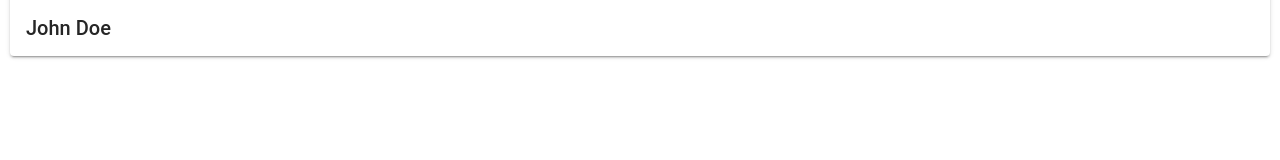
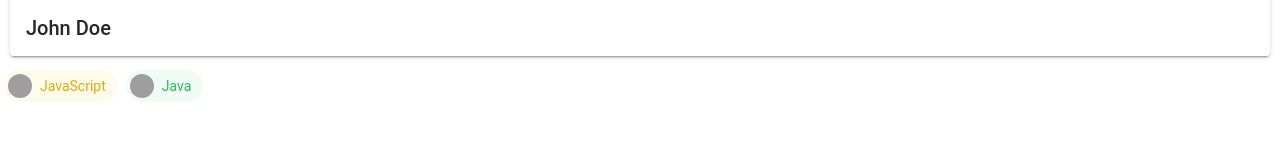
Before and after one commit to MaximeHavez/mycomp_ionic, a React (Create React App) app: page /ProfilDetail/2 in a window 1280 px wide. Shown: the part 369-529 px from the top of the page. Built offline with nearby package versions, Linux system fonts and the light colour scheme; data requests are answered from the project's data file; grey boxes are pictures that could not be loaded.

Commit message:
Feat : ajout de compétences a un user

```diff
--- a/db.json
+++ b/db.json
@@ -19,15 +19,55 @@
       "firstname": "John",
       "lastname": "Doe",
       "img": "",
-      "competences": [
-        "805eb530-5d8c-9863-13e2-ed4cdb76282e"
-      ]
+      "niveaux": {
+        "competences": [
+          {
+            "competence": {
+              "id": "805eb530-5d8c-9863-13e2-ed4cdb76282e",
+              "nom": "JavaScript",
+              "img": "https://ionicframework.com/docs/img/demos/card-media.png",
+              "description": "Lorem ipsum dolor sit amet, consectetur adipiscing elit, sed do eiusmod tempor incididunt ut labore et dolore magna aliqua. Ut enim ad minim veniam, quis nostrud exercitation ullamco laboris nisi ut aliquip ex ea commodo consequat. Duis aute irure dolor in reprehenderit in voluptate velit esse cillum dolore eu fugiat nulla pariatur. Excepteur sint occaecat cupidatat non proident, sunt in culpa qui officia deserunt mollit anim id est laborum"
+            },
+            "niveau": "Confirmé"
+          },
+          {
+            "competence": {
+              "id": 1,
+              "nom": "Java",
+              "img": "https://ionicframework.com/docs/img/demos/card-media.png",
+              "description": "Lorem ipsum dolor sit amet, consectetur adipiscing elit, sed do eiusmod tempor incididunt ut labore et dolore magna aliqua. Ut enim ad minim veniam, quis nostrud exercitation ullamco laboris nisi ut aliquip ex ea commodo consequat. Duis aute irure dolor in reprehenderit in voluptate velit esse cillum dolore eu fugiat nulla pariatur. Excepteur sint occaecat cupidatat non proident, sunt in culpa qui officia deserunt mollit anim id est laborum"
+            },
+            "niveau": "Debutant"
+          }
+        ]
+      }
     },
     {
-      "id": "bfeee29f-2fb4-48f2-2524-b7866062e4dc",
+      "id": "9736e380-e81d-b0e2-0aaf-61ae2950653c",
       "firstname": "Mathilde",
       "lastname": "Bettembourg",
-      "img": ""
+      "img": "",
+      "niveaux": {
+        "competences": [{
+          "competence": {
+            "id": "805eb530-5d8c-9863-13e2-ed4cdb76282e",
+            "nom": "JavaScript",
+            "img": "https://ionicframework.com/docs/img/demos/card-media.png",
+            "description": "Lorem ipsum dolor sit amet, consectetur adipiscing elit, sed do eiusmod tempor incididunt ut labore et dolore magna aliqua. Ut enim ad minim veniam, quis nostrud exercitation ullamco laboris nisi ut aliquip ex ea commodo consequat. Duis aute irure dolor in reprehenderit in voluptate velit esse cillum dolore eu fugiat nulla pariatur. Excepteur sint occaecat cupidatat non proident, sunt in culpa qui officia deserunt mollit anim id est laborum"
+          },
+          "niveau": "Confirmé"
+        },
+          {
+            "competence": {
+              "id": 1,
+              "nom": "Java",
+              "img": "https://ionicframework.com/docs/img/demos/card-media.png",
+              "description": "Lorem ipsum dolor sit amet, consectetur adipiscing elit, sed do eiusmod tempor incididunt ut labore et dolore magna aliqua. Ut enim ad minim veniam, quis nostrud exercitation ullamco laboris nisi ut aliquip ex ea commodo consequat. Duis aute irure dolor in reprehenderit in voluptate velit esse cillum dolore eu fugiat nulla pariatur. Excepteur sint occaecat cupidatat non proident, sunt in culpa qui officia deserunt mollit anim id est laborum"
+            },
+            "niveau": "Expert"
+          }],
+        "niveau": ""
+      }
     }
   ]
 }
--- /dev/null
+++ b/src/models/CompetenceType.ts
@@ -0,0 +1,15 @@
+import uuid from "react-uuid";
+
+export class CompetenceType {
+    id:string
+    nom:string
+    img:string
+    description : ""
+
+    constructor(nom: string, img: string, description: "") {
+        this.id = uuid()
+        this.nom = nom;
+        this.img = img;
+        this.description = description;
+    }
+}
--- a/src/models/CompetencesType.ts
+++ b/src/models/CompetencesType.ts
@@ -1,16 +1,13 @@
 import  uuid  from 'react-uuid';
+import {CompetenceType} from "./CompetenceType";
 export class CompetencesType {
-    id:string
-    nom:string
-    img:string
-    description:string
 
-    constructor(nom:string,
-                img:string,
-                description:string) {
-        this.id = uuid();
-        this.nom = nom;
-        this.img = img;
-        this.description = description;
+    competence : CompetenceType
+    niveau : string
+
+
+    constructor(competence: CompetenceType, niveau: string) {
+        this.competence = competence;
+        this.niveau = niveau;
     }
 }
--- /dev/null
+++ b/src/models/NiveauxType.ts
@@ -0,0 +1,12 @@
+import {CompetencesType} from "./CompetencesType";
+
+export class NiveauxType {
+    competences : CompetencesType[]
+    niveau : string
+
+
+    constructor(competences: CompetencesType[], niveau: string) {
+        this.competences = competences;
+        this.niveau = niveau;
+    }
+}
--- a/src/models/ProfilType.ts
+++ b/src/models/ProfilType.ts
@@ -1,20 +1,21 @@
 import { CompetencesType } from './CompetencesType';
 import  uuid  from 'react-uuid';
+import {NiveauxType} from "./NiveauxType";
 export class ProfilType {
     id:string
     firstname:string
     lastname:string
     img:string
-    competences:string[]
+    niveaux : NiveauxType
 
     constructor(firstname:string,
                 lastname:string,
                 img:string,
-                competences:string[]) {
+                niveaux:NiveauxType) {
         this.id = uuid();
         this.firstname = firstname;
         this.lastname = lastname;
         this.img = img;
-        this.competences = competences;
+        this.niveaux=niveaux;
     }
 }
--- a/src/pages/CompetencesDetails.tsx
+++ b/src/pages/CompetencesDetails.tsx
@@ -3,12 +3,13 @@ import React, { useEffect, useState } from 'react'
 import { Route, useParams } from 'react-router-dom'
 import { CompetencesType } from '../models/CompetencesType'
 import { callCompetencesServices } from '../services/CompetencesServices'
+import {CompetenceType} from "../models/CompetenceType";
 
 const CompetencesDetails = () => {
 
     let {id} = useParams() as {id:string};
 
-    const [currentComp, setCurrentComp] = useState<CompetencesType>()
+    const [currentComp, setCurrentComp] = useState<CompetenceType>()
 
     useEffect(() => {
             callCompetencesServices.findById(id).then(res => setCurrentComp(res))
--- a/src/pages/ProfilDetail.tsx
+++ b/src/pages/ProfilDetail.tsx
@@ -13,19 +13,20 @@ import {
     IonTitle,
     IonToolbar,
 } from "@ionic/react";
-import { warning } from "ionicons/icons";
-import React, { useEffect, useState } from "react";
-import { useParams } from "react-router-dom";
-import { CompetencesType } from "../models/CompetencesType";
-import { ProfilType } from "../models/ProfilType";
-import { callCompetencesServices } from "../services/CompetencesServices";
-import { callProfilsServices } from "../services/ProfilsServices";
+import {warning} from "ionicons/icons";
+import React, {useEffect, useState} from "react";
+import {useParams} from "react-router-dom";
+import {CompetencesType} from "../models/CompetencesType";
+import {ProfilType} from "../models/ProfilType";
+import {callCompetencesServices} from "../services/CompetencesServices";
+import {callProfilsServices} from "../services/ProfilsServices";
+import {NiveauxType} from "../models/NiveauxType";
 
 const ProfilDetail = () => {
-  let { id } = useParams() as { id: string };
+    let {id} = useParams() as { id: string };
 
     const [currentProfil, setcurrentProfil] = useState<ProfilType>(
-    new ProfilType("", "", "", [])
+        new ProfilType("", "", "", new NiveauxType([],""))
     );
     const [currentComp, setCurrentComp] = useState<any[]>([]);
 
@@ -33,13 +34,17 @@ const ProfilDetail = () => {
         callProfilsServices.findById(id).then((profil) => setcurrentProfil(profil));
     }, [id]);
 
-  useEffect(() => {
-    currentProfil.competences.map((i) =>
-      callCompetencesServices.findById(i).then((res) => currentComp.push(res))
-    );
-  }, [currentProfil]);
 
-  console.log(currentComp);
+
+    const colorComp = (niveau : string) => {
+        if (niveau == "Debutant") {
+            return "success"
+        } else if (niveau == "Confirmé") {
+            return "warning"
+        } else if (niveau == "Expert") {
+            return "danger"
+        }
+    }
 
     return (
         <div>
@@ -63,22 +68,30 @@ const ProfilDetail = () => {
                         </IonCardHeader>
                     </IonCard>
 
-          {currentComp.map((i, index) =>
-            <IonChip key={index} color="tertiary">
+
+
+                    {currentProfil.niveaux.competences.map((i, index) =>
+
+                        <IonChip key={index} color={colorComp(i.niveau)}>
                             <IonAvatar>
                                 <img
                                     alt="Silhouette of a person's head"
                                     src="https://ionicframework.com/docs/img/demos/card-media.png"
                                 />
                             </IonAvatar>
-              <IonLabel>{i.nom}</IonLabel>
+                            <IonLabel>{i.competence.nom}</IonLabel>
 
                         </IonChip>
+
                     )}
+
+
+
                 </IonContent>
             </IonPage>
         </div>
     );
-};
+}
+    ;
 
     export default ProfilDetail;
--- a/src/pages/Profiles.tsx
+++ b/src/pages/Profiles.tsx
@@ -6,11 +6,13 @@ import { ProfilType } from '../models/ProfilType';
 import { callProfilsServices } from '../services/ProfilsServices';
 import './Profiles.css';
 import ProfilList from '../components/ProfilList';
+import {NiveauxType} from "../models/NiveauxType";
+import {CompetencesType} from "../models/CompetencesType";
 
 const Profiles: React.FC = () => {
 
   const [profils, setProfils] = useState<ProfilType[]>([])
-  const [newProfil, setNewProfil] = useState<ProfilType>(new ProfilType("","","", [""]))
+  const [newProfil, setNewProfil] = useState<ProfilType>(new ProfilType("","","", new NiveauxType([],"")))
 
   useEffect(() => {
       callProfilsServices.findAll().then(res => setProfils(res))
--- a/src/services/CompetencesServices.tsx
+++ b/src/services/CompetencesServices.tsx
@@ -1,4 +1,5 @@
 import { CompetencesType } from "../models/CompetencesType";
+import {CompetenceType} from "../models/CompetenceType";
 
 export class CompetencesServices {
 
@@ -14,7 +15,7 @@ export class CompetencesServices {
         return data;
     }
 
-    addComp = (comp : CompetencesType) => {
+    addComp = (comp : CompetenceType) => {
         return fetch('http://localhost:3000/Competences', {
             method:'POST',
             body: JSON.stringify(comp),
--- a/src/services/ProfilsServices.tsx
+++ b/src/services/ProfilsServices.tsx
@@ -24,6 +24,10 @@ export class ProfilsServices {
         return data;
     }
 
+    deleteById = async (id : string) => {
+        return  fetch(`http://localhost:3000/profils/${id}`, { method: 'DELETE' })
+    }
+
 
 
 }
```
Also changed, not shown: src/components/CompetencesCard.tsx (+4 -3 lines), src/pages/Competences.tsx (+9 -7 lines), 1 other file (tests, documents, lock files or other folders). Lines whose indentation alone changed are shown as unchanged.
